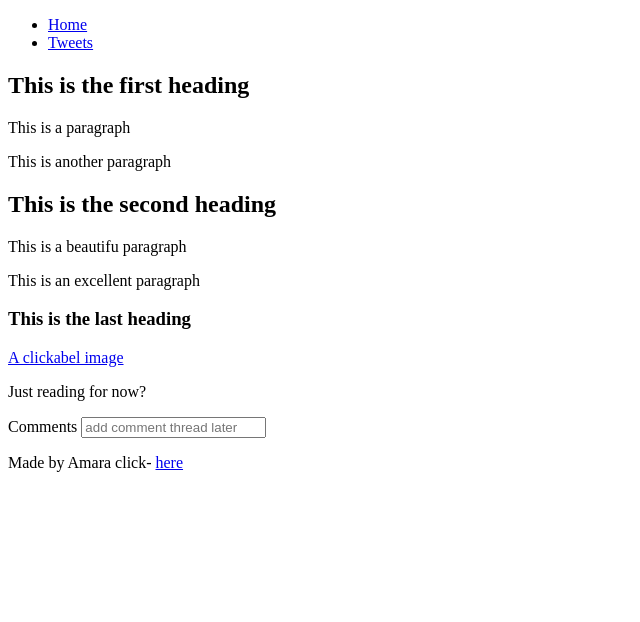
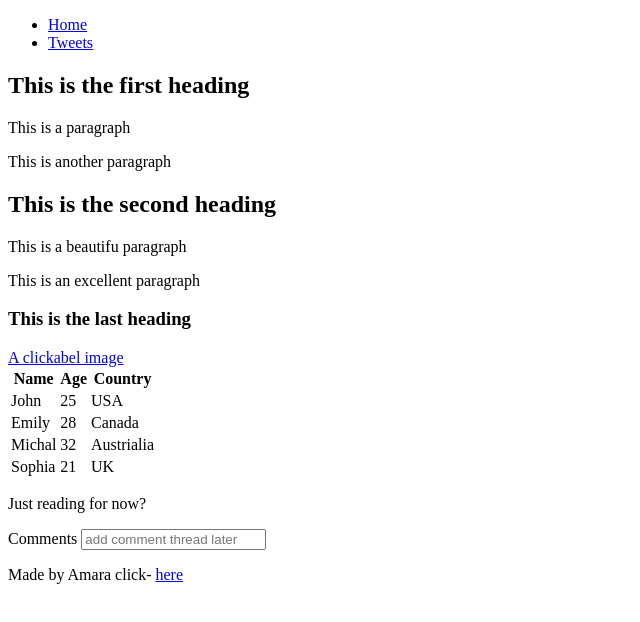
Before and after one commit to AMARAXO/Myfirstrepo, a plain HTML site: page index.html in a window 1280 px wide. Shown: the whole page, without its empty margins (0-640 px from the left). Drawn offline with Linux system fonts and the light colour scheme.

Commit message:
Update index.html

```diff
--- a/index.html
+++ b/index.html
@@ -22,6 +22,31 @@
     <p>This is an excellent paragraph</p>
   <h3>This is the last heading</h3>
   <a href="https://i.ibb.co/gTDZZT8/ALX-Logo-07.png">A clickabel image</a>
+          <table>
+              <th>Name</th>
+              <th>Age</th>
+              <th>Country</th>
+              <tr>
+                  <td>John</td>
+                  <td>25</td>
+                  <td>USA</td>
+              </tr>
+              <tr>
+                  <td>Emily</td>
+                  <td>28</td>
+                  <td>Canada</td>
+              </tr>
+                  <tr>
+                  <td>Michal</td>
+                  <td>32</td>
+                  <td>Austrialia</td>
+              </tr>
+              <tr>
+                  <td>Sophia</td>
+                  <td>21</td>
+                  <td>UK</td>
+              </tr>
+          </table>
       </article>
      <aside>
          <p>Just reading for now?</p>
```
